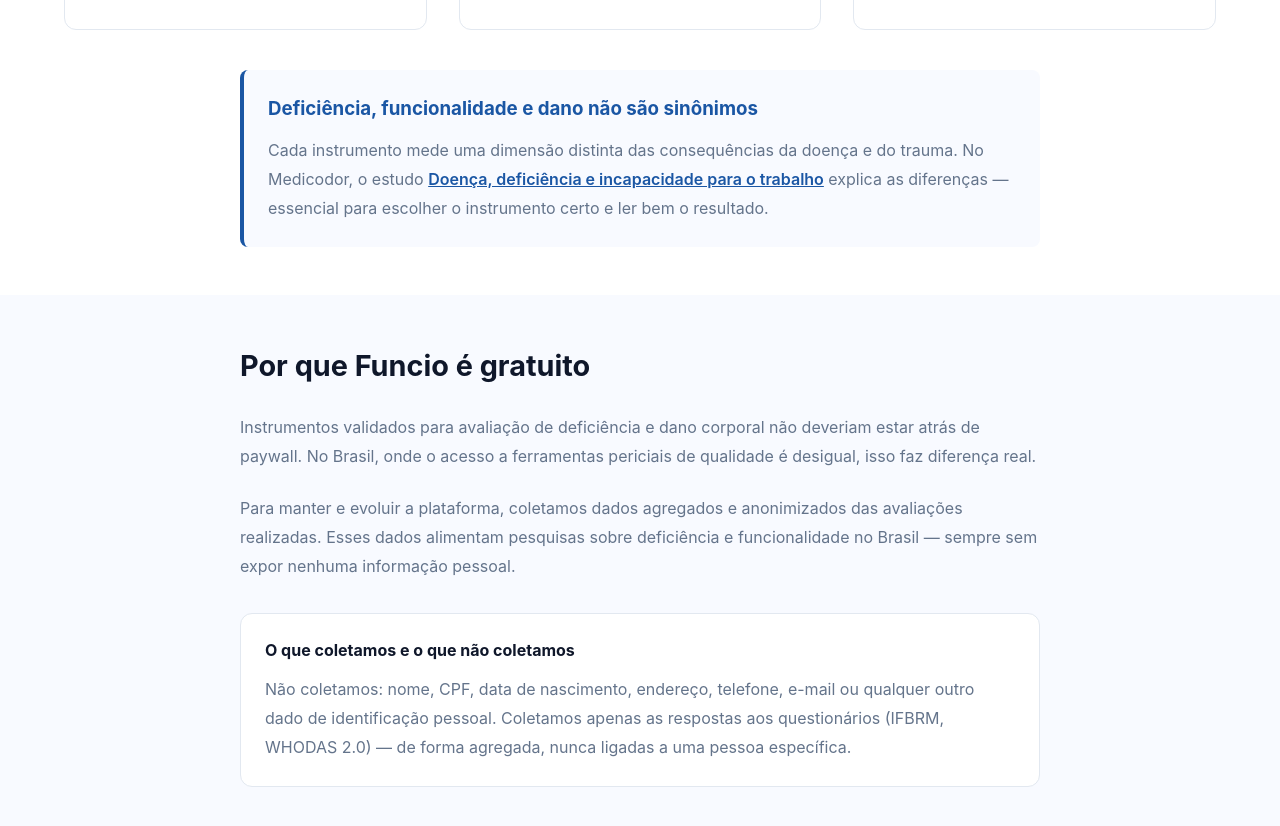
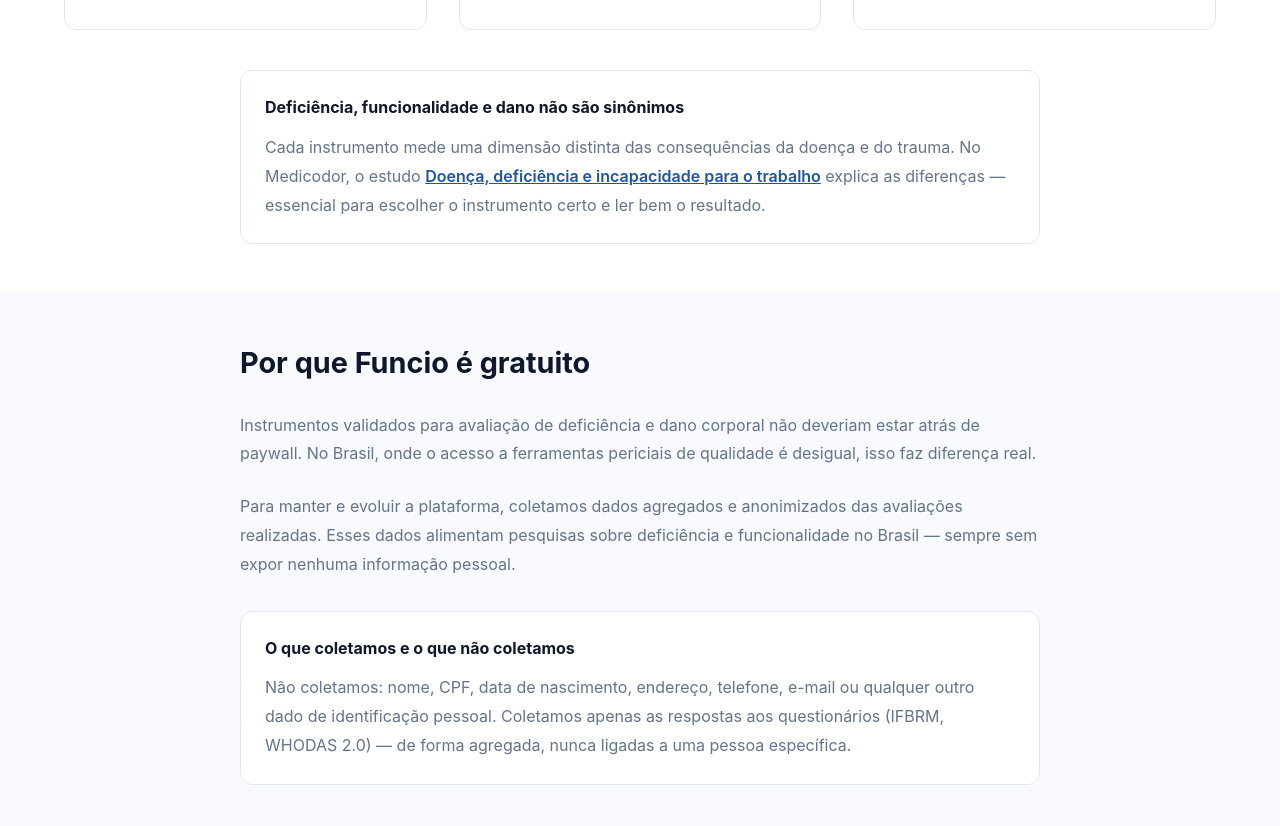
Before and after one commit to eugene-cyber-lab/funcio, a plain HTML site: page index.html in a window 1280 px wide. Shown: the part 2377-3203 px from the top of the page. Drawn offline with Linux system fonts and the light colour scheme.

Commit message:
design: remove borda lateral azul do bloco related-resource
Updated styles for related resources section.

```diff
--- a/index.html
+++ b/index.html
@@ -104,8 +104,8 @@
     .card h3 { font-size: 1.25rem; margin-bottom: 0.75rem; }
     .card p { color: var(--text-muted); font-size: 0.95rem; line-height: 1.7; }
 
-    .related-resource { max-width: 800px; margin: 2.5rem auto 0; padding: 1.5rem; background: var(--light-bg); border-left: 4px solid var(--primary); border-radius: 0.5rem; }
-    .related-resource h3 { color: var(--primary); margin-bottom: 0.75rem; }
+    .related-resource { max-width: 800px; margin: 2.5rem auto 0; padding: 1.5rem; background: white; border: 1px solid var(--border); border-radius: 0.75rem; }
+    .related-resource h3 { color: var(--text-dark); margin-bottom: 0.75rem; font-size: 1rem; }
     .related-resource p { color: var(--text-muted); line-height: 1.8; }
     .related-resource a { color: var(--primary); font-weight: 600; }
 
```
